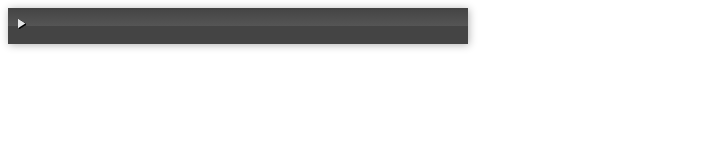
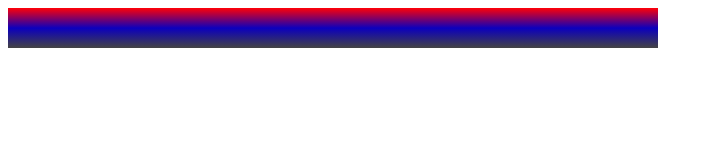
Before and after one commit to Kryakena/javascript_8_music-player, a plain HTML site: page audiojs/index.html in a window 1280 px wide. Shown: the whole page, without its empty margins (0-716 px from the left). Drawn offline with Linux system fonts and the light colour scheme.

Commit message:
Fix project

```diff
--- a/audiojs/index.html
+++ b/audiojs/index.html
@@ -14,21 +14,6 @@
     <audio src="Король и Шут - Мой Характер.mp3"></audio>
     <audio src="Король и Шут - Проклятый старый дом.mp3"></audio>
     <audio src="Горшок - Жизнь.mp3"></audio>
-    <div class="play-pause">
-        <p class="play"></p>
-        <p class="pause"></p>
-        <p class="loading"></p>
-        <p class="error"></p>
-    </div>
-    <div class="scrubber">
-        <div class="scrubber-wrapper">
-            <div class="scrubber-inner"></div>
-        </div>
-    </div>
-    <div class="time">
-        <div class="time-inner"></div>
-    </div>
-    <div class="error-message"></div>
 </div>
 </body>
 </html>
--- a/audiojs/style.css
+++ b/audiojs/style.css
@@ -1,27 +1,3 @@
-.audiojs .play {
-    background: url("player-graphics.gif") -2px 1px no-repeat;
-}
-
-.audiojs .play {
-    display: block;
-}
-
-.audiojs p {
-    display: none;
-    width: 25px;
-    height: 40px;
-    margin: 0px;
-    cursor: pointer;
-}
-
-p {
-    display: block;
-    -webkit-margin-before: 1em;
-    -webkit-margin-after: 1em;
-    -webkit-margin-start: 0;
-    -webkit-margin-end: 0;
-}
-
 .audiojs {
     width: 650px;
     height: 40px;
@@ -30,16 +6,3 @@ p {
     font-size: 40px;
     background: #373338 -webkit-gradient(linear, left top, left bottom, color-stop(0, #ff0007), color-stop(0.5, #0c00bc), color-stop(0.51, #0c00bc), color-stop(1, #444));
 }
-
-.audiojs {
-    width: 460px;
-    height: 36px;
-    background: #404040;
-    overflow: hidden;
-    font-family: monospace;
-    font-size: 12px;
-    background-image: -webkit-gradient(linear, left top, left bottom, color-stop(0, #444), color-stop(0.5, #555), color-stop(0.51, #444), color-stop(1, #444));
-    background-image: -moz-linear-gradient(center top, #444 0%, #555 50%, #444 51%, #444 100%);
-    -webkit-box-shadow: 1px 1px 8px rgba(0, 0, 0, 0.3);
-    -moz-box-shadow: 1px 1px 8px rgba(0, 0, 0, 0.3);
-}
```
Also changed, not shown: 1 other file.
